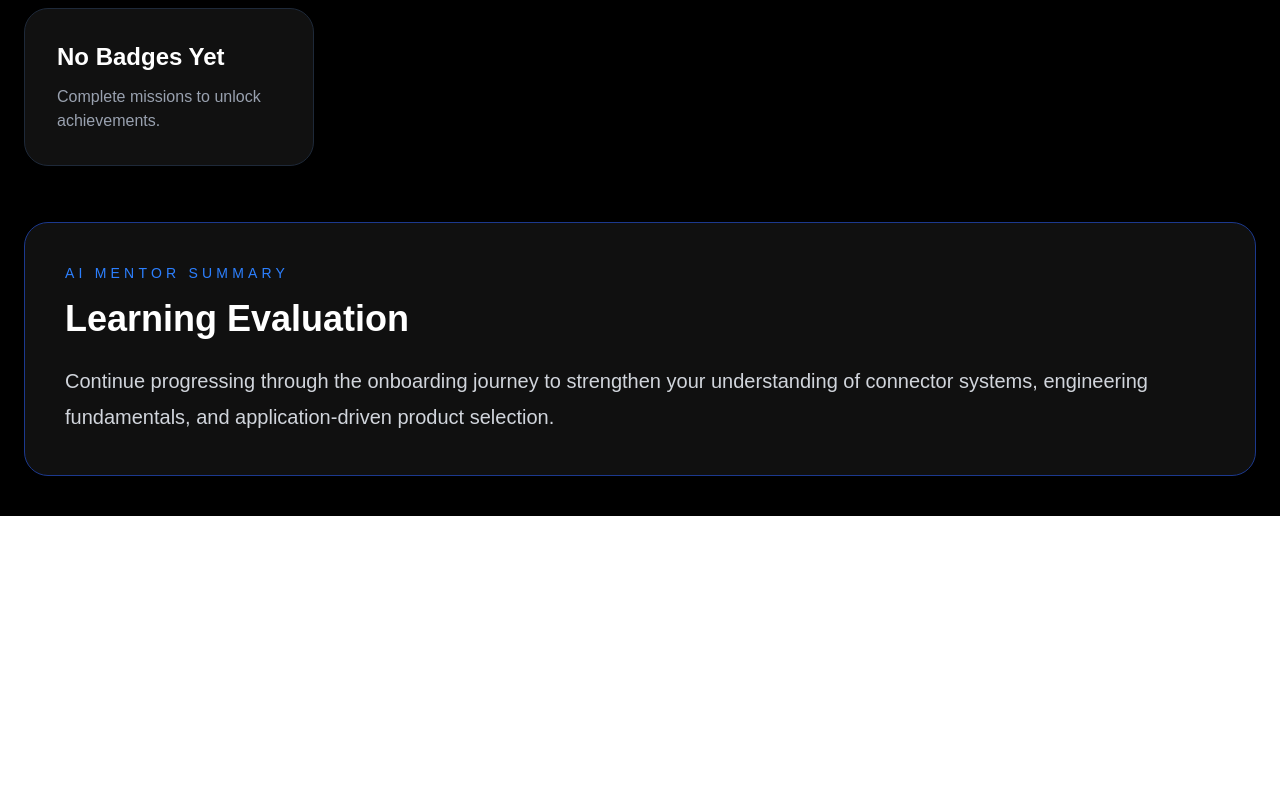
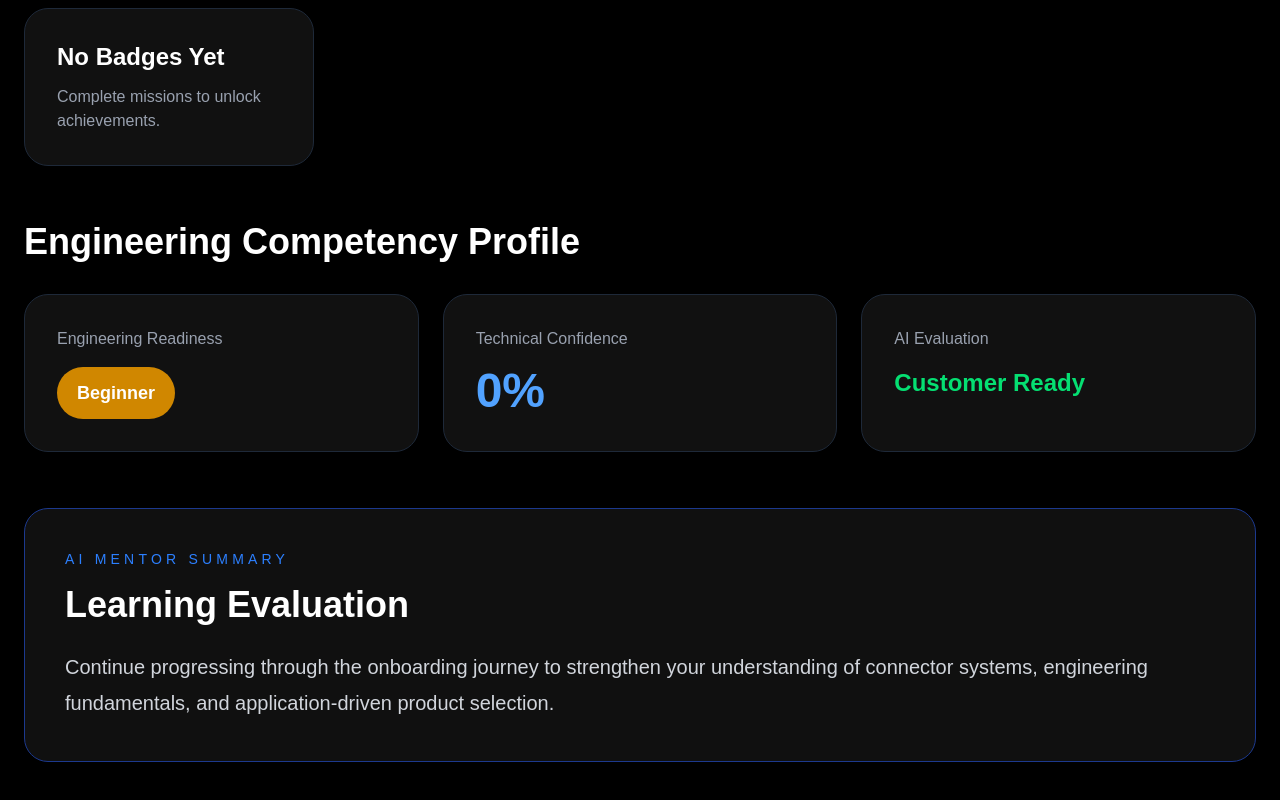
Before and after one commit to vishalawati08/nexus-academy-vishal, a Next.js app: page /dashboard in a window 1280 px wide. Shown: the part 1616-2416 px from the top of the page. Before the commit the page ends 2132 px from the top, so only its background shows below. Built offline with nearby package versions, Linux system fonts and the light colour scheme.

Commit message:
Update page.tsx

```diff
--- a/src/app/dashboard/page.tsx
+++ b/src/app/dashboard/page.tsx
@@ -17,6 +17,8 @@ export default function DashboardPage() {
 
 const [badges, setBadges] =
   useState<string[]>([]);
+const [engineeringScore, setEngineeringScore] =
+  useState(0);
 
   const [modulesCompleted, setModulesCompleted] =
     useState(0);
@@ -72,7 +74,9 @@ if (missionData) {
   setBadges(
     parsedMission.badges || []
   );
-
+  setEngineeringScore(
+  parsedMission.xp || 0
+);
 }
 
     if (completedStatus === "true") {
@@ -541,6 +545,65 @@ if (missionData) {
   </div>
 
 </section>
+
+        {/* ENGINEERING PROFILE */}
+
+<section className="mb-14">
+
+  <h2 className="text-4xl font-bold mb-8">
+    Engineering Competency Profile
+  </h2>
+
+  <div className="grid md:grid-cols-3 gap-6">
+
+    <div className="bg-[#111] border border-gray-800 rounded-3xl p-8">
+
+      <p className="text-gray-400 mb-4">
+        Engineering Readiness
+      </p>
+
+      <div
+        className={`inline-block px-5 py-3 rounded-full text-lg font-semibold ${
+          readinessLevel(engineeringScore).color
+        }`}
+      >
+
+        {readinessLevel(engineeringScore).label}
+
+      </div>
+
+    </div>
+
+    <div className="bg-[#111] border border-gray-800 rounded-3xl p-8">
+
+      <p className="text-gray-400 mb-4">
+        Technical Confidence
+      </p>
+
+      <h3 className="text-5xl font-bold text-blue-400">
+        {Math.min(
+          100,
+          Math.floor(engineeringScore / 2.5)
+        )}%
+      </h3>
+
+    </div>
+
+    <div className="bg-[#111] border border-gray-800 rounded-3xl p-8">
+
+      <p className="text-gray-400 mb-4">
+        AI Evaluation
+      </p>
+
+      <h3 className="text-2xl font-bold text-green-400">
+        Customer Ready
+      </h3>
+
+    </div>
+
+  </div>
+
+</section>
         {/* AI MENTOR */}
 
         <section className="bg-[#101010] border border-blue-900 rounded-3xl p-10">
@@ -609,3 +672,25 @@ function challengeStatus(level: string) {
   return "bg-gray-700";
 
 }
+function readinessLevel(score: number) {
+
+  if (score >= 220) {
+    return {
+      label: "Advanced",
+      color: "bg-green-600",
+    };
+  }
+
+  if (score >= 140) {
+    return {
+      label: "Intermediate",
+      color: "bg-blue-600",
+    };
+  }
+
+  return {
+    label: "Beginner",
+    color: "bg-yellow-600",
+  };
+
+}
```
